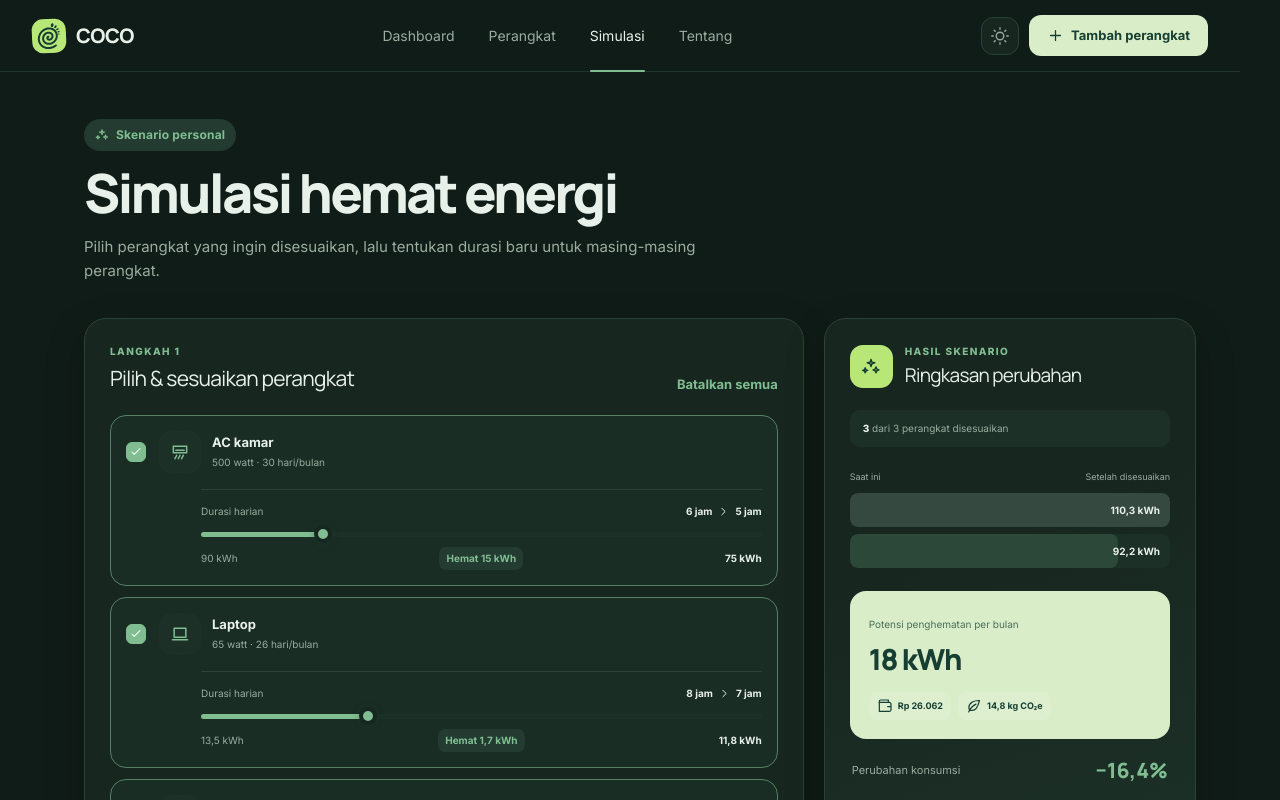
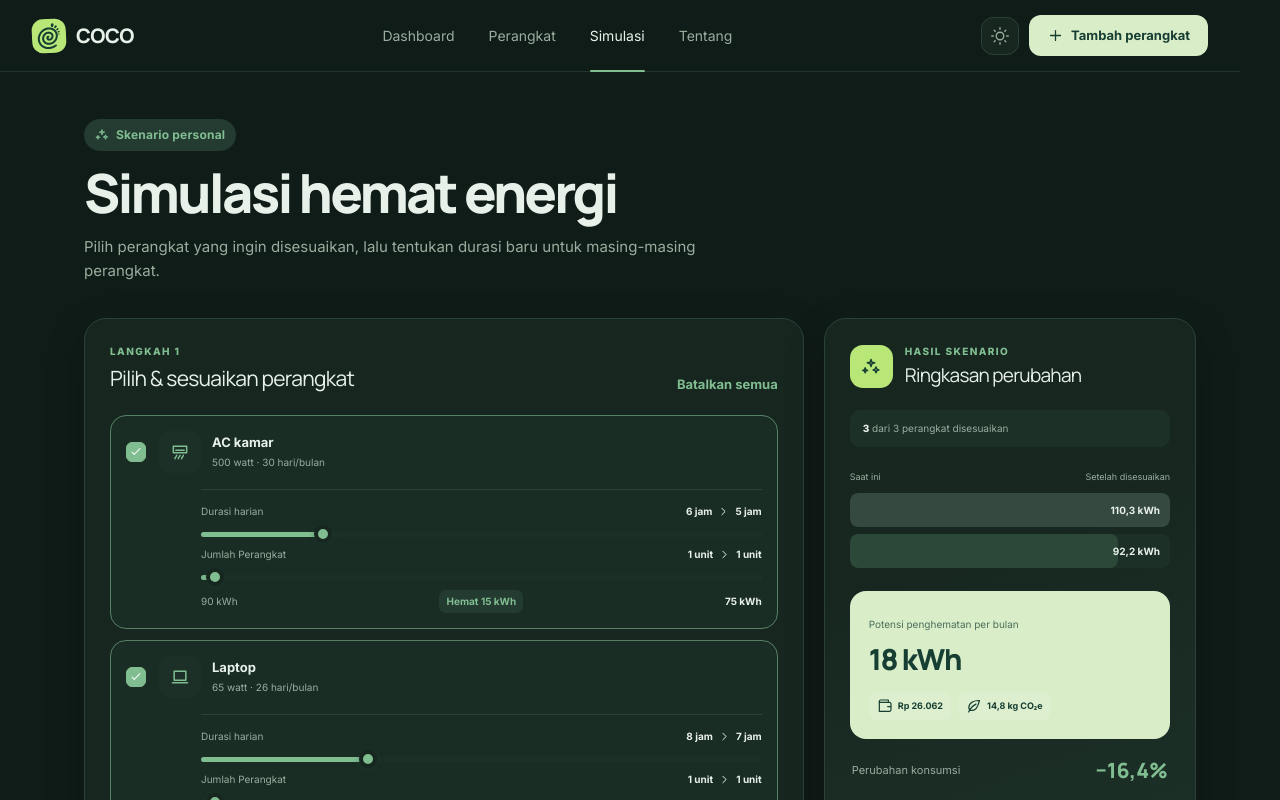
Before and after one commit to malika-zna/cocofootprint, a React (Vite) app: page /simulasi in a window 1280 px wide. Shown: the top 800 px of the page. Built offline with nearby package versions, Linux system fonts and the light colour scheme.

Commit message:
feat: enhance device management with count feature and update UI components

```diff
--- a/index.html
+++ b/index.html
@@ -2,7 +2,7 @@
 <html lang="en">
   <head>
     <meta charset="UTF-8" />
-    <link rel="icon" type="image/svg+xml" href="/favicon.svg" />
+    <link rel="icon" type="image/svg+xml" href="/logo.svg" />
     <link rel="preconnect" href="https://fonts.googleapis.com">
     <link rel="preconnect" href="https://fonts.gstatic.com" crossorigin>
     <link href="https://fonts.googleapis.com/css2?family=DM+Sans:ital,opsz,wght@0,9..40,100..1000;1,9..40,100..1000&family=Inter:ital,opsz,wght@0,14..32,100..900;1,14..32,100..900&family=Manrope:wght@200..800&display=swap" rel="stylesheet">
--- a/src/app/routes/landingPage.tsx
+++ b/src/app/routes/landingPage.tsx
@@ -112,6 +112,7 @@ export default function LandingPage() {
             <div className="flow-icon"><Icon name="bolt" size={24} /></div>
             <h3>Pahami</h3>
             <p>Lihat konsumsi, biaya, serta emisi dalam satu gambaran.</p>
+            <Link to="/dashboard">Lihat Ringkasan <Icon name="chevron" size={15} /></Link>
           </article>
           <article>
             <span>03</span>
@@ -129,7 +130,7 @@ export default function LandingPage() {
           <h2>{highest?.name ?? "Mulai dari satu perangkat."}</h2>
           <p>
             {highest
-              ? `Saat ini menyumbang ${formatNumber((energyFor(highest) / totals.energy) * 100)}% dari estimasi energimu. Coba kurangi durasinya dan lihat perubahan yang mungkin terjadi.`
+              ? `Saat ini menyumbang ${formatNumber((energyFor(highest) / totals.energy) * 100)}% dari estimasi energimu. Coba kurangi jumlah atau durasinya dan lihat perubahan yang mungkin terjadi.`
               : "Tambahkan perangkat pertamamu untuk menemukan sumber konsumsi terbesar."}
           </p>
           <Link className="landing-cta dark" to={highest ? "/simulasi" : "/perangkat?baru=1"}>
--- a/src/app/routes/simulationPage.tsx
+++ b/src/app/routes/simulationPage.tsx
@@ -13,10 +13,17 @@ export default function SimulationPage() {
   const [hours, setHours] = useState<Record<number, number>>(() =>
     Object.fromEntries(devices.map((device) => [device.id, Math.max(0, device.hours - 1)])),
   );
+  const [count, setCount] = useState<Record<number, number>>(() =>
+    Object.fromEntries(devices.map((device) => [device.id, Math.max(0, device.count)])),
+  );
 
   useEffect(() => {
     setHours((current) => ({
       ...Object.fromEntries(devices.map((device) => [device.id, Math.max(0, device.hours - 1)])),
+      ...current,
+    }));
+    setCount((current) => ({
+      ...Object.fromEntries(devices.map((device) => [device.id, Math.max(0, device.count - 1)])),
       ...current,
     }));
   }, [devices]);
@@ -24,9 +31,10 @@ export default function SimulationPage() {
   const changes = devices.map((device) => {
     const isSelected = selected.includes(device.id);
     const nextHours = isSelected ? (hours[device.id] ?? device.hours) : device.hours;
+    const nextCount = isSelected ? (count[device.id] ?? device.count) : device.count;
     const currentEnergy = energyFor(device);
-    const nextEnergy = energyFor(device, nextHours);
-    return { device, isSelected, nextHours, currentEnergy, nextEnergy, saving: currentEnergy - nextEnergy };
+    const nextEnergy = energyFor(device, nextHours, nextCount);
+    return { device, isSelected, nextHours, nextCount, currentEnergy, nextEnergy, saving: currentEnergy - nextEnergy };
   });
   const projectedEnergy = changes.reduce((sum, item) => sum + item.nextEnergy, 0);
   const savedEnergy = totals.energy - projectedEnergy;
@@ -51,7 +59,7 @@ export default function SimulationPage() {
               <button className="text-button" onClick={() => setSelected(selected.length === devices.length ? [] : devices.map((device) => device.id))}>{selected.length === devices.length ? "Batalkan semua" : "Pilih semua"}</button>
             </div>
             <div className="scenario-list">
-              {changes.map(({ device, isSelected, nextHours, currentEnergy, nextEnergy, saving }) => (
+              {changes.map(({ device, isSelected, nextHours, nextCount, currentEnergy, nextEnergy, saving }) => (
                 <article className={`scenario-card ${isSelected ? "selected" : ""}`} key={device.id}>
                   <button className="device-selector" onClick={() => toggleDevice(device.id)} aria-label={`${isSelected ? "Batalkan pilihan" : "Pilih"} ${device.name}`}>
                     <span className="custom-check">{isSelected && <Icon name="check" size={14} />}</span>
@@ -59,8 +67,35 @@ export default function SimulationPage() {
                     <span className="device-name"><strong>{device.name}</strong><small>{device.watts} watt · {device.days} hari/bulan</small></span>
                   </button>
                   <div className="scenario-control">
-                    <div className="hours-heading"><span>Durasi harian</span><strong>{device.hours} jam <Icon name="chevron" size={13} /> {formatNumber(nextHours)} jam</strong></div>
-                    <input disabled={!isSelected} aria-label={`Durasi baru ${device.name}`} type="range" min="0" max="24" step="0.5" value={nextHours} onChange={(event) => setHours({ ...hours, [device.id]: Number(event.target.value) })} style={{ "--progress": `${(nextHours / 24) * 100}%` } as CSSProperties} />
+
+                    <div className="hours-heading">
+                      <span>Durasi harian</span>
+                      <strong>{device.hours} jam
+                        <Icon name="chevron" size={13} />
+                        {formatNumber(nextHours)} jam
+                      </strong>
+                    </div>
+                    <input disabled={!isSelected}
+                      aria-label={`Durasi baru ${device.name}`}
+                      type="range" min="0" max="24" step="0.5"
+                      value={nextHours}
+                      onChange={(event) => setHours({ ...hours, [device.id]: Number(event.target.value) })}
+                      style={{ "--progress": `${(nextHours / 24) * 100}%` } as CSSProperties} />
+
+                    <div className="hours-heading">
+                      <span>Jumlah Perangkat</span>
+                      <strong>{device.count} unit
+                        <Icon name="chevron" size={13} />
+                        {formatNumber(nextCount)} unit
+                      </strong>
+                    </div>
+                    <input disabled={!isSelected}
+                      aria-label={`Jumlah baru ${device.name}`}
+                      type="range" min="0" max="100" step="1"
+                      value={nextCount}
+                      onChange={(event) => setCount({ ...count, [device.id]: Number(event.target.value) })}
+                      style={{ "--progress": `${(nextCount / 100) * 100}%` } as CSSProperties} />
+
                     <div className="device-change">
                       <span>{formatNumber(currentEnergy)} kWh</span>
                       <span className={saving >= 0 ? "saving-positive" : "saving-negative"}>{saving >= 0 ? "Hemat" : "Tambah"} {formatNumber(Math.abs(saving))} kWh</span>
--- a/src/app/shared/energyFor.tsx
+++ b/src/app/shared/energyFor.tsx
@@ -1,5 +1,5 @@
 import type { Device } from "./shared";
 
-export function energyFor(device: Device, hours = device.hours) {
-  return (device.watts * hours * device.days) / 1000;
+export function energyFor(device: Device, hours = device.hours, count = device.count) {
+  return (device.watts * count * hours * device.days) / 1000;
 }
--- a/src/app/shared/quickDevices.tsx
+++ b/src/app/shared/quickDevices.tsx
@@ -1,8 +1,8 @@
 import type { Device } from "./shared";
 
 export const quickDevices: Omit<Device, "id" | "hours" | "days">[] = [
-  { name: "Lampu LED", watts: 10, icon: "bulb" },
-  { name: "Televisi", watts: 80, icon: "tv" },
-  { name: "Kulkas", watts: 120, icon: "fridge" },
-  { name: "Kipas angin", watts: 45, icon: "fan" },
+  { name: "Lampu LED", count: 1, watts: 10, icon: "bulb" },
+  { name: "Televisi", count: 1, watts: 80, icon: "tv" },
+  { name: "Kulkas", count: 1, watts: 120, icon: "fridge" },
+  { name: "Kipas angin", count: 1, watts: 45, icon: "fan" },
 ];
--- a/src/app/shared/shared.tsx
+++ b/src/app/shared/shared.tsx
@@ -20,6 +20,7 @@ export type IconName =
 export type Device = {
   id: number;
   name: string;
+  count: number;
   watts: number;
   hours: number;
   days: number;
--- a/src/app/shared/starterDevices.tsx
+++ b/src/app/shared/starterDevices.tsx
@@ -1,7 +1,7 @@
 import type { Device } from "./shared";
 
 export const starterDevices: Device[] = [
-  { id: 1, name: "AC kamar", watts: 500, hours: 6, days: 30, icon: "ac" },
-  { id: 2, name: "Laptop", watts: 65, hours: 8, days: 26, icon: "laptop" },
-  { id: 3, name: "Kipas angin", watts: 45, hours: 5, days: 30, icon: "fan" },
+  { id: 1, name: "AC kamar", count: 1, watts: 500, hours: 6, days: 30, icon: "ac" },
+  { id: 2, name: "Laptop", count: 1, watts: 65, hours: 8, days: 26, icon: "laptop" },
+  { id: 3, name: "Kipas angin", count: 1, watts: 45, hours: 5, days: 30, icon: "fan" },
 ];
--- a/src/index.css
+++ b/src/index.css
@@ -526,7 +526,7 @@ h2 {
 
 .add-form {
   display: grid;
-  grid-template-columns: 1.4fr repeat(3, .7fr);
+  grid-template-columns: 1.4fr repeat(4, .7fr);
   gap: 10px;
   padding: 15px;
   margin-bottom: 15px;
@@ -661,7 +661,7 @@ h2 {
 .device-controls {
   margin-left: 54px;
   display: grid;
-  grid-template-columns: repeat(3, 1fr);
+  grid-template-columns: repeat(4, 1fr);
   gap: 8px;
 }
 
@@ -901,6 +901,10 @@ input[type="range"]::-webkit-slider-thumb {
 
 :root[data-theme="dark"] .saving-result {
   color: #173e32;
+}
+
+:root[data-theme="dark"] .saving-result.increase {
+  color: var(--ink);
 }
 
 .saving-result>span {
```
Also changed, not shown: src/app/routes/devicesPage.tsx (+7 -4 lines), src/app/routes/notFound.tsx (+6 -1 lines).
